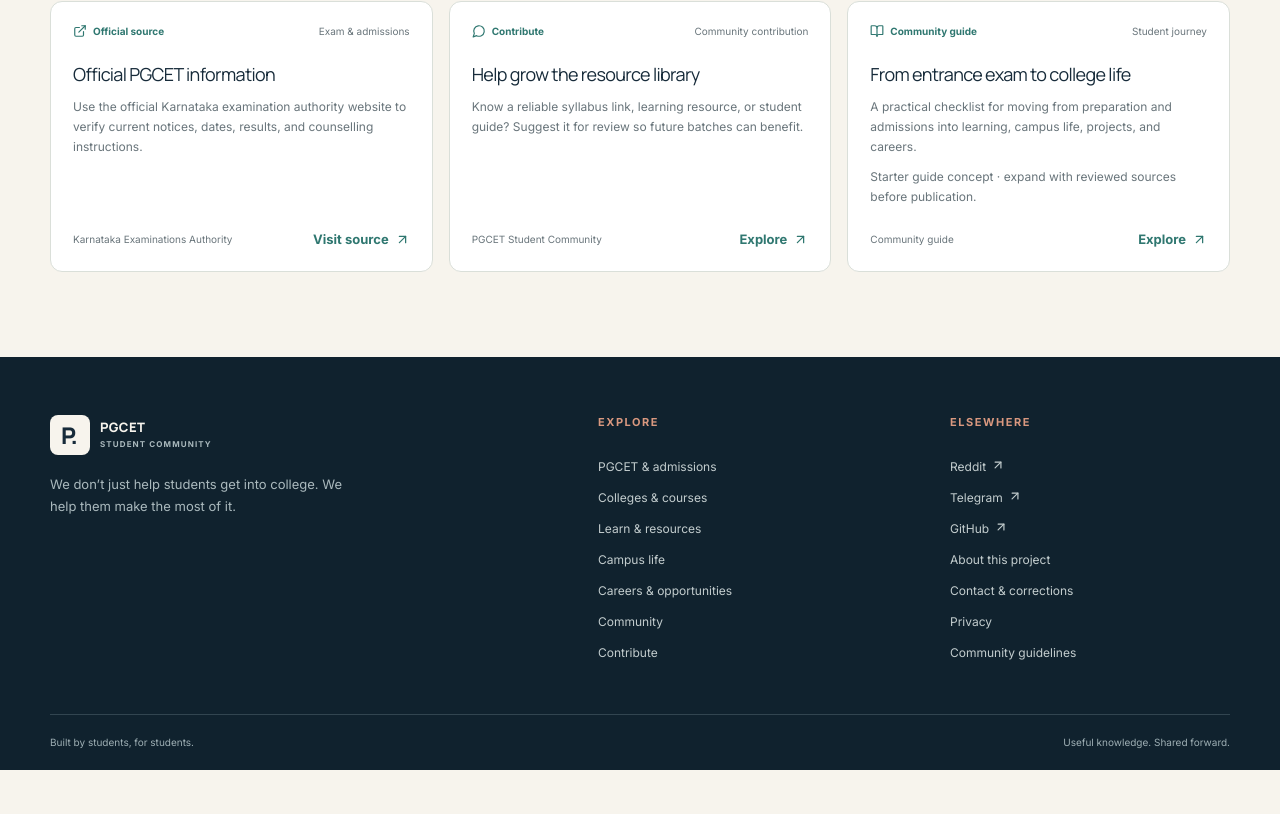
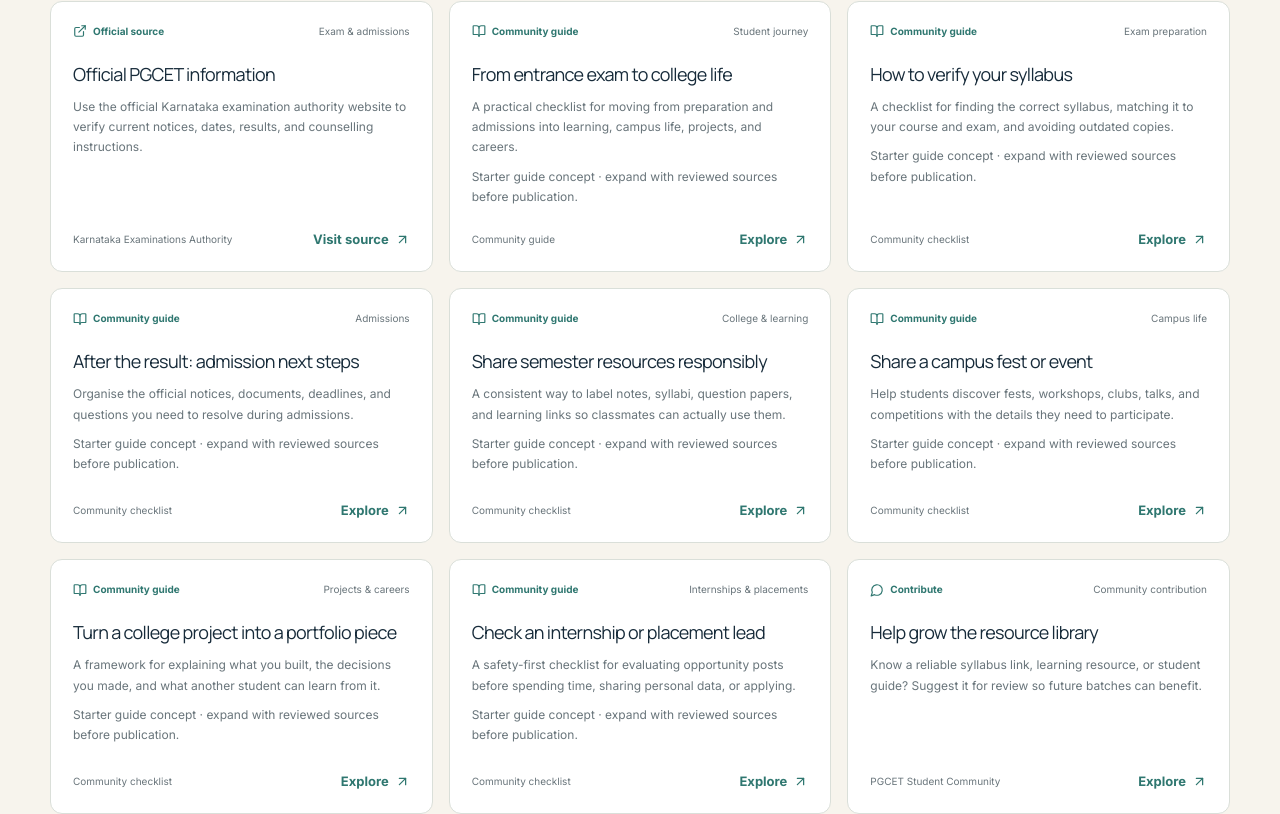
Before and after one commit to Rjiv07/pgcet-student-community, a React (Vite) app: page /learn in a window 1280 px wide. Shown: the part 770-1584 px from the top of the page. Before the commit the page ends 1540 px from the top, so only its background shows below. Built offline with nearby package versions, Linux system fonts and the light colour scheme.

Commit message:
feat: seed practical student resource checklists

```diff
--- a/src/content/resources.ts
+++ b/src/content/resources.ts
@@ -29,20 +29,6 @@ export const resources: Resource[] = [
     ],
   },
   {
-    id: 'resource-submissions',
-    title: 'Help grow the resource library',
-    summary: 'Know a reliable syllabus link, learning resource, or student guide? Suggest it for review so future batches can benefit.',
-    category: 'Community contribution',
-    kind: 'community',
-    href: '/contribute',
-    sourceLabel: 'PGCET Student Community',
-    details: [
-      'Share the original source link and explain who the resource will help.',
-      'Include the course or exam it applies to and a date if the information can change.',
-      'Do not upload private documents or material you do not have permission to share.',
-    ],
-  },
-  {
     id: 'student-journey-guide',
     title: 'From entrance exam to college life',
     summary: 'A practical checklist for moving from preparation and admissions into learning, campus life, projects, and careers.',
@@ -58,4 +44,114 @@ export const resources: Resource[] = [
       'As you prepare for work: build projects, document your learning, practise interviews, and check internship opportunities at their original source.',
     ],
   },
+  {
+    id: 'pgcet-syllabus-checklist',
+    title: 'How to verify your syllabus',
+    summary: 'A checklist for finding the correct syllabus, matching it to your course and exam, and avoiding outdated copies.',
+    category: 'Exam preparation',
+    kind: 'guide',
+    href: '/learn/pgcet-syllabus-checklist',
+    sourceLabel: 'Community checklist',
+    illustrative: true,
+    details: [
+      'Start from the official examination authority or university page and confirm the exam year and course name.',
+      'Check that the document is a syllabus or official exam pattern, not a coaching summary or a previous-year paper labelled as a syllabus.',
+      'Keep the original link and note when you checked it. If two sources disagree, prefer the current official notice and ask the authority when necessary.',
+      'Share the official source alongside any personal notes so other students can distinguish the syllabus from study advice.',
+    ],
+  },
+  {
+    id: 'admission-next-steps',
+    title: 'After the result: admission next steps',
+    summary: 'Organise the official notices, documents, deadlines, and questions you need to resolve during admissions.',
+    category: 'Admissions',
+    kind: 'guide',
+    href: '/learn/admission-next-steps',
+    sourceLabel: 'Community checklist',
+    illustrative: true,
+    details: [
+      'Read the current official counselling and document-verification instructions carefully.',
+      'Keep digital and physical copies of documents requested by the official process. Do not share sensitive records in public groups.',
+      'Write down the official dates and save the source notice; do not rely only on forwarded messages.',
+      'When comparing options, record course, location, costs, facilities, and career support separately instead of treating one anecdote as a verdict.',
+    ],
+  },
+  {
+    id: 'semester-resource-sharing',
+    title: 'Share semester resources responsibly',
+    summary: 'A consistent way to label notes, syllabi, question papers, and learning links so classmates can actually use them.',
+    category: 'College & learning',
+    kind: 'guide',
+    href: '/learn/semester-resource-sharing',
+    sourceLabel: 'Community checklist',
+    illustrative: true,
+    details: [
+      'Label each resource with course, semester, subject, topic, and academic year where relevant.',
+      'Prefer official syllabus documents and openly licensed learning materials. Share links instead of uploading files you do not have permission to redistribute.',
+      'State whether notes are personal study material, lecturer-provided material, or an official document.',
+      'Flag old resources and invite corrections rather than silently presenting them as current.',
+    ],
+  },
+  {
+    id: 'campus-opportunity-checklist',
+    title: 'Share a campus fest or event',
+    summary: 'Help students discover fests, workshops, clubs, talks, and competitions with the details they need to participate.',
+    category: 'Campus life',
+    kind: 'guide',
+    href: '/learn/campus-opportunity-checklist',
+    sourceLabel: 'Community checklist',
+    illustrative: true,
+    details: [
+      'Include the organiser, official event page, campus or venue, event date, registration deadline, and eligibility if published.',
+      'Link to the original organiser rather than an unverified poster repost.',
+      'Mention when you checked the details. If the organiser changes the schedule, update or flag the listing.',
+      'Do not post private attendee lists, personal phone numbers, or photographs without appropriate permission.',
+    ],
+  },
+  {
+    id: 'project-portfolio-starter',
+    title: 'Turn a college project into a portfolio piece',
+    summary: 'A framework for explaining what you built, the decisions you made, and what another student can learn from it.',
+    category: 'Projects & careers',
+    kind: 'guide',
+    href: '/learn/project-portfolio-starter',
+    sourceLabel: 'Community checklist',
+    illustrative: true,
+    details: [
+      'Explain the problem, who it helps, and why you chose the approach.',
+      'Describe your own contribution, technologies used, important trade-offs, and what you learned.',
+      'Include a working demo or repository only when it is safe to share. Remove secrets, credentials, private data, and copied code you do not have rights to publish.',
+      'Add setup instructions, screenshots where useful, known limitations, and possible next improvements.',
+    ],
+  },
+  {
+    id: 'internship-placement-checklist',
+    title: 'Check an internship or placement lead',
+    summary: 'A safety-first checklist for evaluating opportunity posts before spending time, sharing personal data, or applying.',
+    category: 'Internships & placements',
+    kind: 'guide',
+    href: '/learn/internship-placement-checklist',
+    sourceLabel: 'Community checklist',
+    illustrative: true,
+    details: [
+      'Look for the employer’s official careers page or a verifiable recruiter profile and confirm that the role exists.',
+      'Check role description, eligibility, location, work arrangement, compensation details, and application deadline where provided.',
+      'Be cautious of requests for upfront payment, sensitive identity documents too early, or guaranteed placement promises.',
+      'Share the original link and the date checked. Do not repost private recruiter messages without permission.',
+    ],
+  },
+  {
+    id: 'resource-submissions',
+    title: 'Help grow the resource library',
+    summary: 'Know a reliable syllabus link, learning resource, or student guide? Suggest it for review so future batches can benefit.',
+    category: 'Community contribution',
+    kind: 'community',
+    href: '/contribute',
+    sourceLabel: 'PGCET Student Community',
+    details: [
+      'Share the original source link and explain who the resource will help.',
+      'Include the course or exam it applies to and a date if the information can change.',
+      'Do not upload private documents or material you do not have permission to share.',
+    ],
+  },
 ];
```
